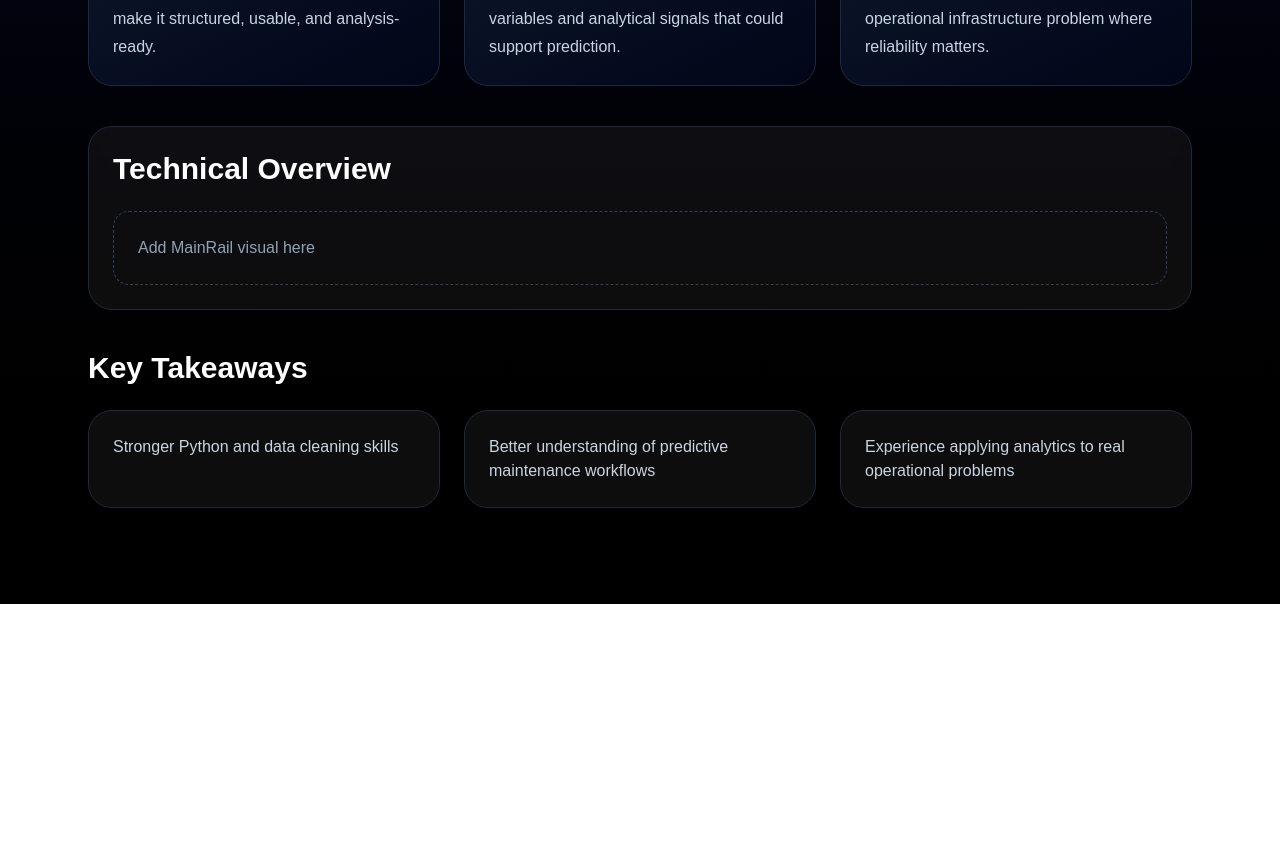
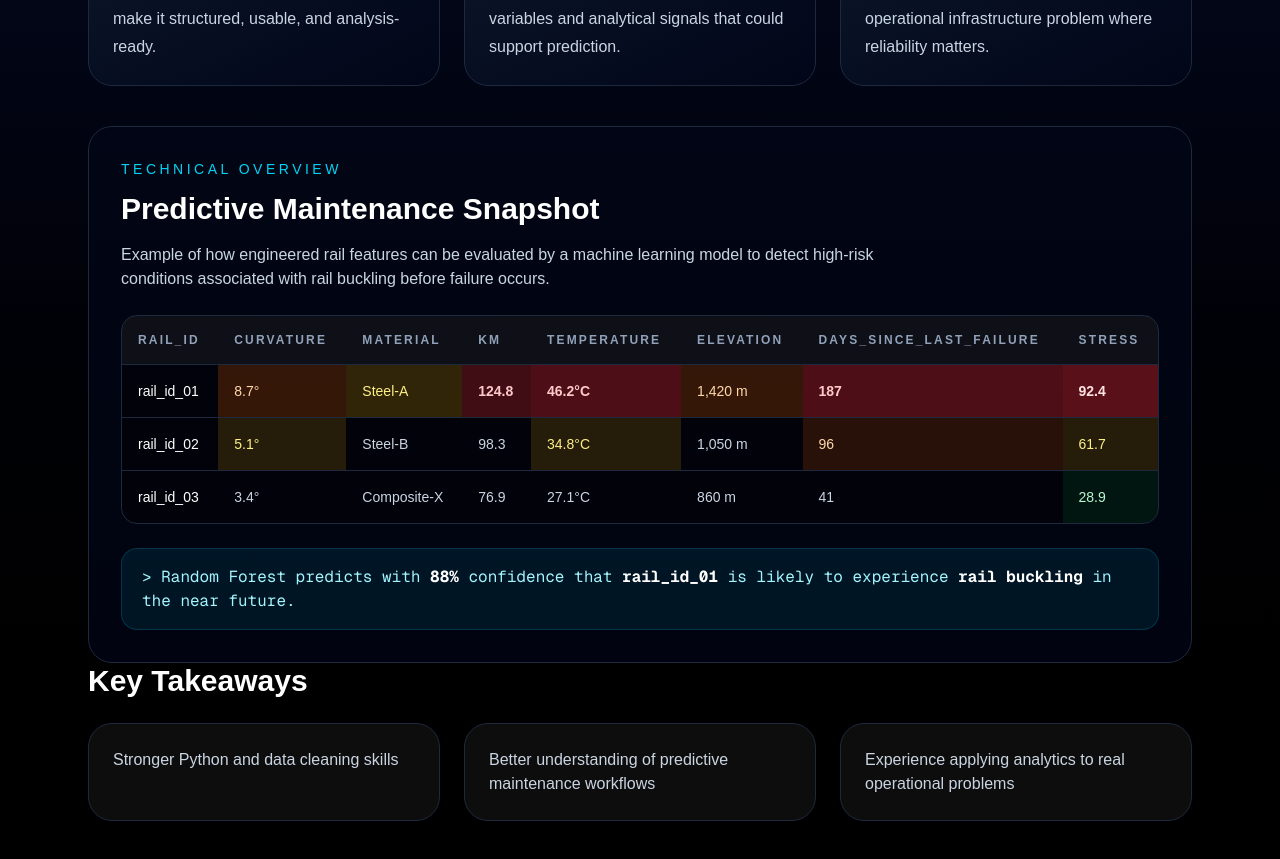
Before and after one commit to rkcpablo/pablo-portafolio, a Next.js app: page /mainrail in a window 1280 px wide. Shown: the part 940-1799 px from the top of the page. Before the commit the page ends 1544 px from the top, so only its background shows below. Built offline with nearby package versions, Linux system fonts and the light colour scheme.

Commit message:
Updated Mainrail Technical

```diff
--- a/app/mainrail/page.tsx
+++ b/app/mainrail/page.tsx
@@ -109,11 +109,79 @@ export default function MainrailPage() {
           </div>
         </div>
 
-        <div className="mb-10 rounded-3xl border border-slate-800 bg-white/5 backdrop-blur-sm p-6">
-          <h2 className="text-3xl font-bold mb-6">Technical Overview</h2>
+        <div className="rounded-3xl border border-slate-800 bg-slate-950/70 p-6 md:p-8 overflow-hidden">
+          <div className="mb-6">
+            <p className="text-sm uppercase tracking-[0.25em] text-cyan-400 mb-3">
+              Technical Overview
+            </p>
+            <h2 className="text-3xl font-bold mb-4">Predictive Maintenance Snapshot</h2>
+            <p className="text-slate-300 max-w-3xl">
+              Example of how engineered rail features can be evaluated by a machine
+              learning model to detect high-risk conditions associated with rail
+              buckling before failure occurs.
+            </p>
+          </div>
 
-          <div className="rounded-2xl border border-dashed border-slate-700 p-6 text-slate-400">
-            Add MainRail visual here
+          <div className="rounded-2xl border border-slate-800 bg-black/40 overflow-x-auto">
+            <table className="w-full min-w-[900px] text-sm text-left text-slate-300">
+              <thead className="bg-white/5 text-slate-400 uppercase tracking-[0.18em] text-xs">
+                <tr>
+                  <th className="px-4 py-4">rail_id</th>
+                  <th className="px-4 py-4">curvature</th>
+                  <th className="px-4 py-4">material</th>
+                  <th className="px-4 py-4">km</th>
+                  <th className="px-4 py-4">temperature</th>
+                  <th className="px-4 py-4">elevation</th>
+                  <th className="px-4 py-4">days_since_last_failure</th>
+                  <th className="px-4 py-4">stress</th>
+                </tr>
+              </thead>
+
+              <tbody>
+                <tr className="border-t border-slate-800">
+                  <td className="px-4 py-4 font-medium text-white">rail_id_01</td>
+                  <td className="px-4 py-4 bg-orange-500/20 text-orange-200">8.7°</td>
+                  <td className="px-4 py-4 bg-yellow-500/20 text-yellow-200">Steel-A</td>
+                  <td className="px-4 py-4 bg-red-500/25 text-red-200 font-semibold">124.8</td>
+                  <td className="px-4 py-4 bg-red-500/30 text-red-200 font-semibold">46.2°C</td>
+                  <td className="px-4 py-4 bg-orange-500/20 text-orange-200">1,420 m</td>
+                  <td className="px-4 py-4 bg-red-500/30 text-red-200 font-semibold">187</td>
+                  <td className="px-4 py-4 bg-red-500/35 text-red-100 font-bold">92.4</td>
+                </tr>
+
+                <tr className="border-t border-slate-800">
+                  <td className="px-4 py-4 font-medium text-white">rail_id_02</td>
+                  <td className="px-4 py-4 bg-yellow-500/15 text-yellow-200">5.1°</td>
+                  <td className="px-4 py-4">Steel-B</td>
+                  <td className="px-4 py-4">98.3</td>
+                  <td className="px-4 py-4 bg-yellow-500/15 text-yellow-200">34.8°C</td>
+                  <td className="px-4 py-4">1,050 m</td>
+                  <td className="px-4 py-4 bg-orange-500/15 text-orange-200">96</td>
+                  <td className="px-4 py-4 bg-yellow-500/15 text-yellow-200">61.7</td>
+                </tr>
+
+                <tr className="border-t border-slate-800">
+                  <td className="px-4 py-4 font-medium text-white">rail_id_03</td>
+                  <td className="px-4 py-4">3.4°</td>
+                  <td className="px-4 py-4">Composite-X</td>
+                  <td className="px-4 py-4">76.9</td>
+                  <td className="px-4 py-4">27.1°C</td>
+                  <td className="px-4 py-4">860 m</td>
+                  <td className="px-4 py-4">41</td>
+                  <td className="px-4 py-4 bg-green-500/10 text-green-200">28.9</td>
+                </tr>
+              </tbody>
+            </table>
+          </div>
+
+          <div className="mt-6 rounded-2xl border border-cyan-500/20 bg-cyan-500/10 px-5 py-4">
+            <p className="font-mono text-sm md:text-base text-cyan-200">
+              {'>'} Random Forest predicts with{" "}
+              <span className="font-bold text-white">88%</span> confidence that{" "}
+              <span className="font-bold text-white">rail_id_01</span> is likely to
+              experience <span className="font-bold text-white">rail buckling</span> in
+              the near future.
+            </p>
           </div>
         </div>
 
```
